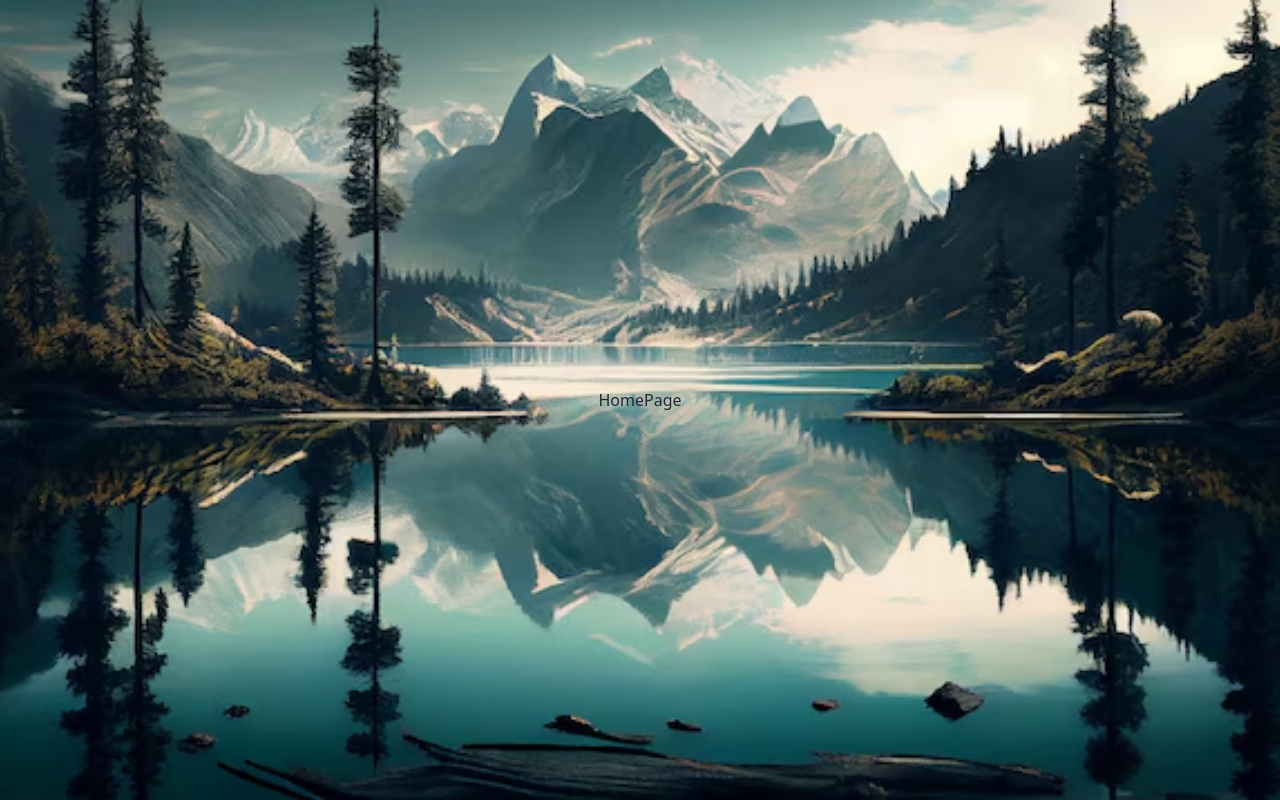
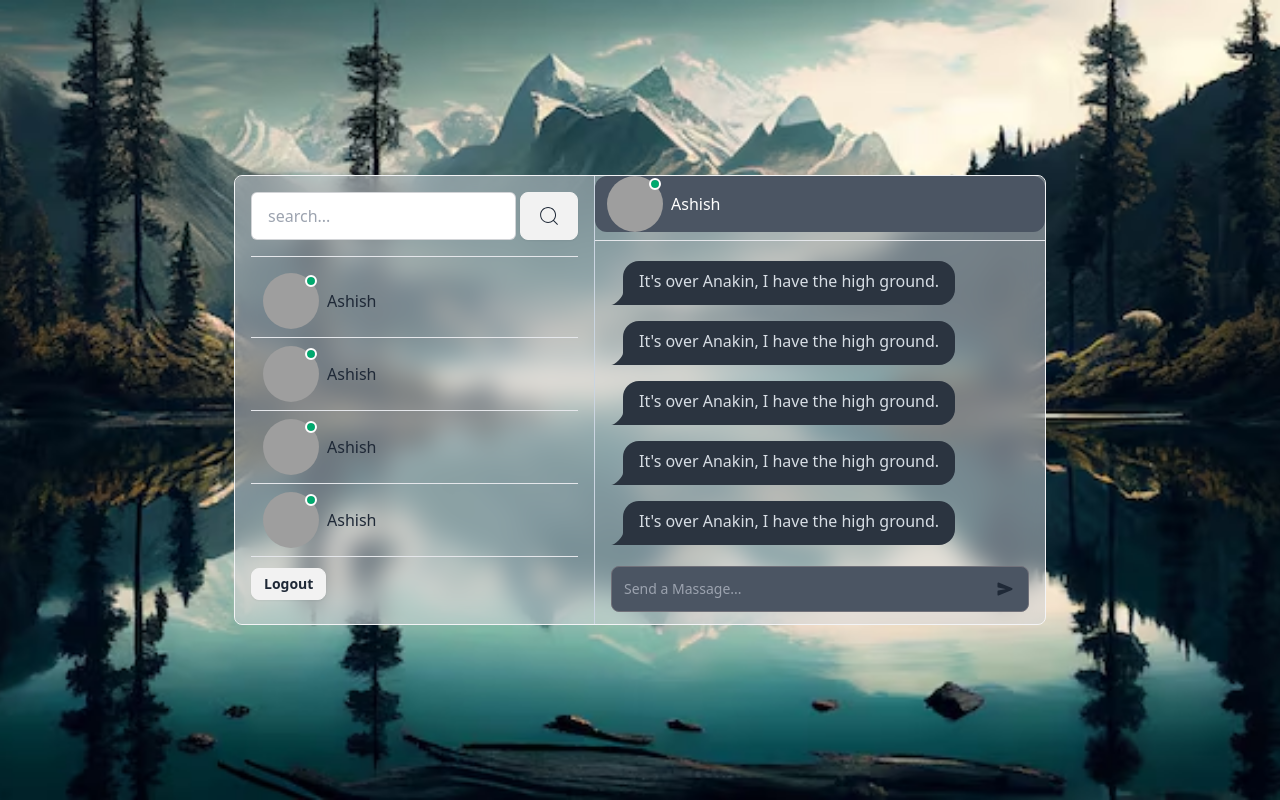
Before and after one commit to Ash-ku-thakur/chap-app-frontend, a React (Vite) app: page /homePage in a window 1280 px wide. Built offline with nearby package versions, Linux system fonts and the light colour scheme; grey boxes are pictures that could not be loaded.

Commit message:
react icons with create some components

```diff
--- a/package.json
+++ b/package.json
@@ -15,6 +15,7 @@
     "react": "^18.3.1",
     "react-dom": "^18.3.1",
     "react-hot-toast": "^2.4.1",
+    "react-icons": "^5.2.1",
     "react-redux": "^9.1.2",
     "react-router-dom": "^6.24.1"
   },
--- a/src/components/HomePage.jsx
+++ b/src/components/HomePage.jsx
@@ -1,8 +1,13 @@
+import MassageContainer from "./MassageContainer";
+import Sidebar from "./Sidebar";
 
 const HomePage = () => {
   return (
-    <div>HomePage</div>
-  )
-}
+    <div className="sm:h-[450px] md:h-[450px] flex rounded-lg overflow-hidden bg-gray-300  bg-clip-padding backdrop-filter backdrop-blur-md bg-opacity-50 border border-gray-100">
+      <Sidebar />
+      <MassageContainer />
+    </div>
+  );
+};
 
-export default HomePage
+export default HomePage;
--- /dev/null
+++ b/src/components/MassageContainer.jsx
@@ -0,0 +1,29 @@
+import { useSelector } from "react-redux";
+import SendInput from "./SendInput";
+import Massages from "./Massages";
+
+const MassageContainer = () => {
+  let { authUser } = useSelector((state) => state?.user);
+
+  return (
+    <div className="md:min-w-[450px] flex flex-col">
+      <div className="flex items-center gap-2 cursor-pointer bg-gray-600 text-white rounded-xl px-3">
+        <div className="avatar online">
+          <div className="w-14 rounded-full">
+            <img src={`${authUser?.profilePhoto}`} alt="" />
+          </div>
+        </div>
+        <div>
+          <p>Ashish</p>
+        </div>
+      </div>
+      <hr className="my-2" />
+
+      <Massages />
+
+      <SendInput />
+    </div>
+  );
+};
+
+export default MassageContainer;
--- /dev/null
+++ b/src/components/MassageRapper.jsx
@@ -0,0 +1,13 @@
+const MassageRapper = () => {
+  return (
+    <div className="my-2">
+      <div className="chat chat-start">
+        <div className="chat-bubble">
+          It's over Anakin, I have the high ground.
+        </div>
+      </div>
+    </div>
+  );
+};
+
+export default MassageRapper;
--- /dev/null
+++ b/src/components/Massages.jsx
@@ -0,0 +1,21 @@
+import MassageRapper from "./MassageRapper";
+
+const Massages = () => {
+  return (
+    <div className="px-4 flex-1 overflow-auto">
+      <MassageRapper />
+      <MassageRapper />
+      <MassageRapper />
+      <MassageRapper />
+      <MassageRapper />
+      <MassageRapper />
+      <MassageRapper />
+      <MassageRapper />
+      <MassageRapper />
+      <MassageRapper />
+      <MassageRapper />
+    </div>
+  );
+};
+
+export default Massages;
--- /dev/null
+++ b/src/components/OtherUserRaper.jsx
@@ -0,0 +1,23 @@
+import { useSelector } from "react-redux";
+
+const OtherUserRaper = () => {
+  let { authUser } = useSelector((state) => state?.user);
+
+  return (
+    <div>
+      <div className="flex items-center gap-2 cursor-pointer hover:bg-slate-200 hover:text-black rounded-2xl px-3">
+        <div className="avatar online">
+          <div className="w-14 rounded-full">
+            <img src={`${authUser?.profilePhoto}`} alt="" />
+          </div>
+        </div>
+        <div>
+          <p>Ashish</p>
+        </div>
+      </div>
+      <hr className="my-2" />
+    </div>
+  );
+};
+
+export default OtherUserRaper;
--- /dev/null
+++ b/src/components/OtherUsers.jsx
@@ -0,0 +1,21 @@
+import OtherUserRaper from "./OtherUserRaper";
+
+const OtherUsers = () => {
+  return (
+    <div className="overflow-auto">
+      <OtherUserRaper />
+      <OtherUserRaper />
+      <OtherUserRaper />
+      <OtherUserRaper />
+      <OtherUserRaper />
+      <OtherUserRaper />
+      <OtherUserRaper />
+      <OtherUserRaper />
+      <OtherUserRaper />
+      <OtherUserRaper />
+      <OtherUserRaper />
+    </div>
+  );
+};
+
+export default OtherUsers;
--- /dev/null
+++ b/src/components/SendInput.jsx
@@ -0,0 +1,22 @@
+import { IoSend } from "react-icons/io5";
+const SendInput = () => {
+  return (
+    <div className="px-4 my-3">
+      <form action="" className="w-full relative">
+        <input
+          type="text"
+          placeholder="Send a Massage..."
+          className="p-3 border-zinc-500 border text-sm rounded-lg block w-full bg-gray-600 text-white"
+        />
+
+
+
+        <button className="absolute flex items-center inset-y-0 end-0 pr-4">
+          <IoSend />
+        </button>
+      </form>
+    </div>
+  );
+};
+
+export default SendInput;
--- /dev/null
+++ b/src/components/Sidebar.jsx
@@ -0,0 +1,31 @@
+import { CiSearch } from "react-icons/ci";
+import OtherUsers from "./OtherUsers";
+const Sidebar = () => {
+  return (
+    // flex flxe-col  sabhi ko ek col me rekh raha hai joki default rakhta hihai meger
+    // OtherUsers joki overflow-auto hai es ki vajaha se firkh dikega
+    <div className="border-r border-slate-300 p-4 flex flex-col">
+      <form action="" className="flex items-center gap-1">
+        <input
+          type="text"
+          className="input input-bordered rounded-md"
+          placeholder="search..."
+        />
+
+        <button type="submit" className="btn">
+          <CiSearch size="24px" className="outline-none" />
+        </button>
+      </form>
+
+      <hr className="my-4" />
+
+      {/*other users */}
+      <OtherUsers />
+      <div className="my-2">
+        <button className="btn btn-sm">Logout</button>
+      </div>
+    </div>
+  );
+};
+
+export default Sidebar;
--- a/src/index.css
+++ b/src/index.css
@@ -2,10 +2,25 @@
 @tailwind components;
 @tailwind utilities;
 
-body{
-    background: url(../public/bg.avif);
-    background-position: center;
-    background-repeat: no-repeat;
-    background-size: cover;
+body {
+  background: url(../public/bg.avif);
+  background-position: center;
+  background-repeat: no-repeat;
+  background-size: cover;
+}
 
+::-webkit-scrollbar {
+  /* Customize the scrollbar width */
+  width: 6px;
 }
+
+::-webkit-scrollbar-track {
+  /* Customize the scrollbar track */
+  background-color: white;
+}
+
+::-webkit-scrollbar-thumb {
+  /* Customize the scrollbar thumb */
+  border-radius: 10px;
+  background: black;
+}
```
Also changed, not shown: 1 other file (tests, documents, lock files or other folders).
